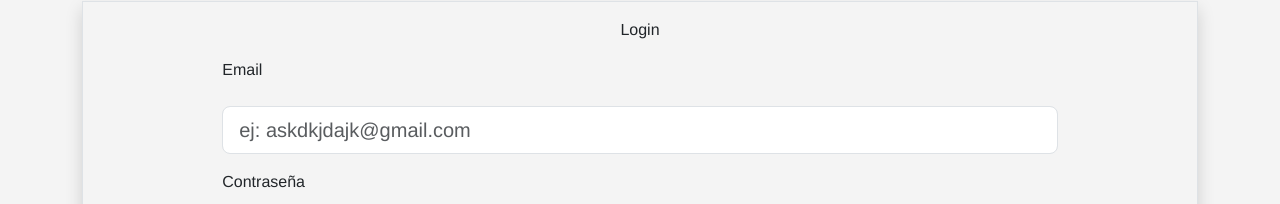
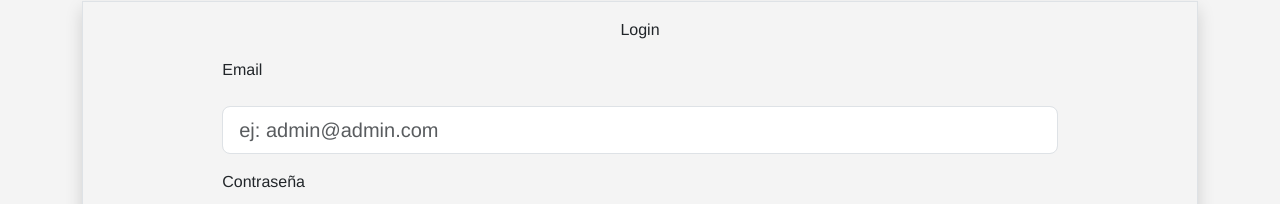
Before and after one commit to Matiassanchez18/GoodGaming-proyectofinal, a React (Vite) app: page /Login in a window 1280 px wide. Shown: the part 103-307 px from the top of the page. Built offline with nearby package versions, Linux system fonts and the light colour scheme.

Commit message:
Se cambio el placeholder del gmail

```diff
--- a/src/components/pages/Login.jsx
+++ b/src/components/pages/Login.jsx
@@ -33,7 +33,7 @@ const Login = () => {
                 },
               })}
               type="email"
-              placeholder="ej: askdkjdajk@gmail.com"
+              placeholder="ej: admin@admin.com"
               className="form-control-lg"
             />
             <Form.Text className="text-danger mt-2"></Form.Text>
```
